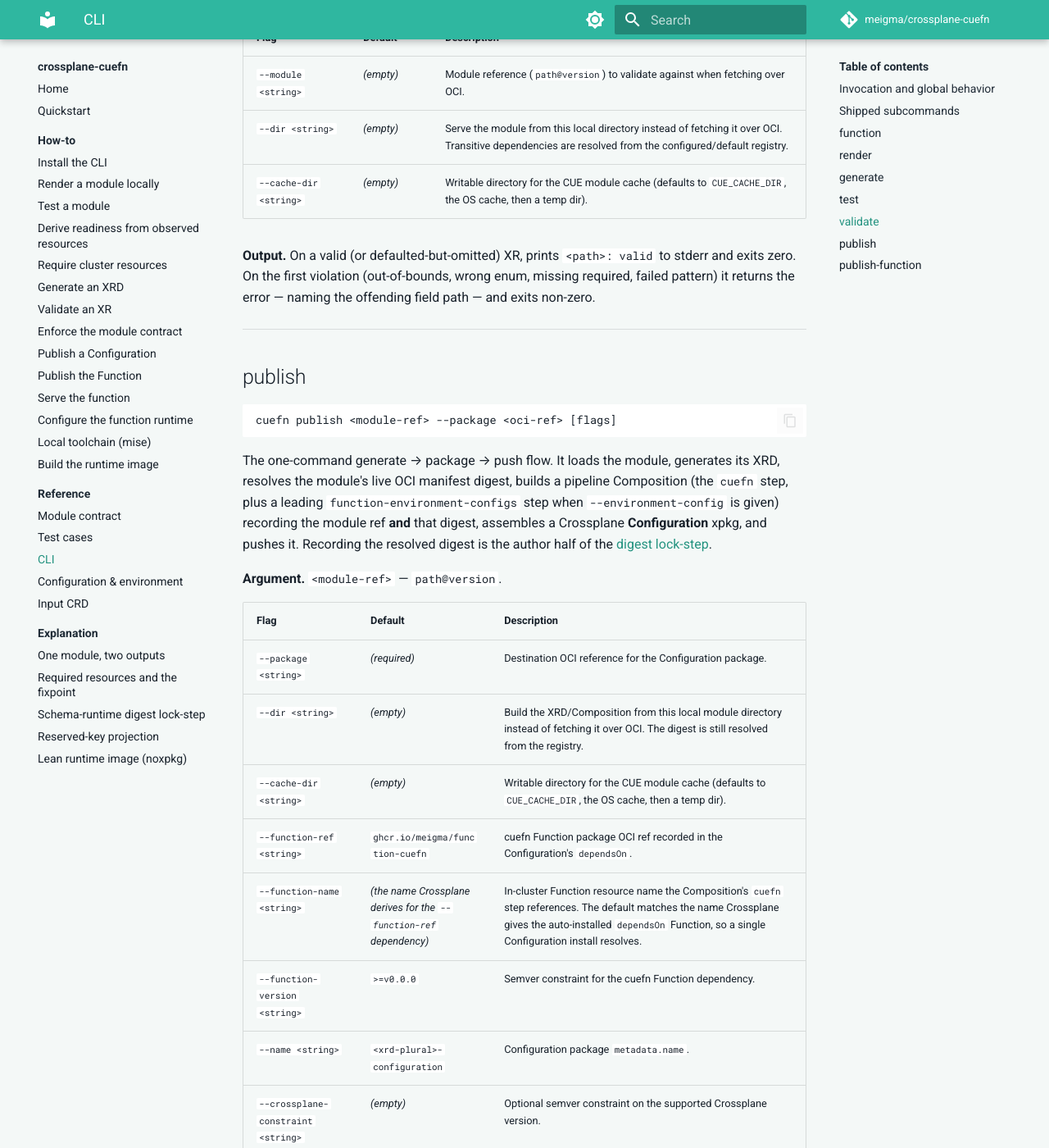
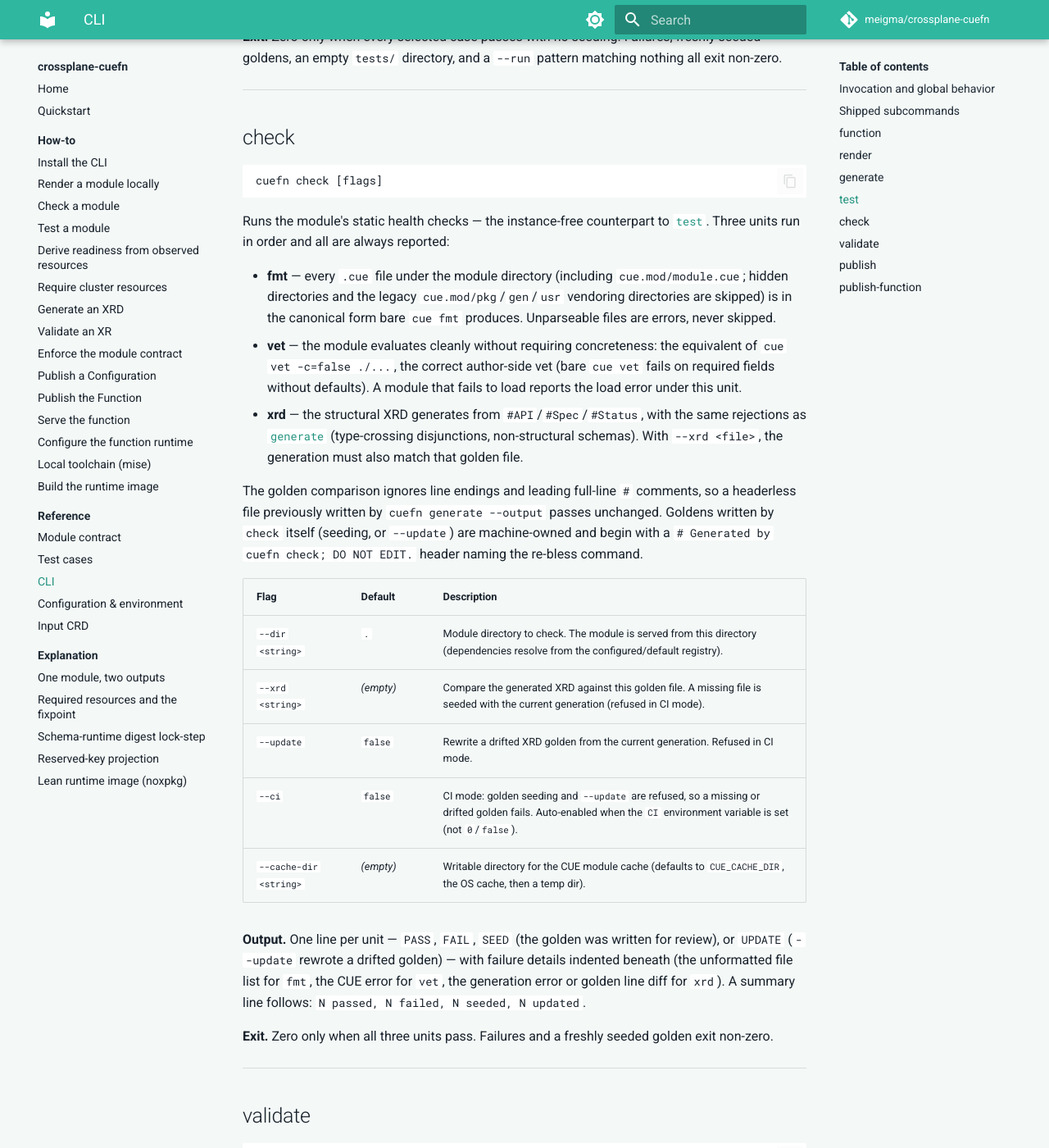
Before and after one commit to meigma/crossplane-cuefn, an MkDocs documentation site: the page built from docs/docs/reference/cli.md, in a window 1280 px wide and 1400 px high, scrolled down 6291 px. Shown: the whole window at 82% size. Built offline with MkDocs 1.6.1 and Material for MkDocs 9.7.7, drawn with Linux system fonts in a browser that asks for light colours; comment, search, counter and statistics services are not loaded; some of the changed text lies outside the part shown.

Commit message:
docs: document cuefn check (#77)

````diff
--- a/docs/docs/reference/cli.md
+++ b/docs/docs/reference/cli.md
@@ -30,12 +30,13 @@
 
 ## Shipped subcommands
 
-The default build ships exactly seven subcommands:
+The default build ships exactly eight subcommands:
 
 | Command | Purpose |
 |---------|---------|
 | [`function`](#function) | Serve the composition function over gRPC. |
 | [`render`](#render) | Render a module against an XR locally. |
+| [`check`](#check) | Run a module's static health checks (fmt, vet, xrd). |
 | [`test`](#test) | Run a module's txtar test cases. |
 | [`generate`](#generate) | Generate a structural XRD from a module. |
 | [`validate`](#validate) | Validate an XR's spec against a module's `#Spec`. |
@@ -43,8 +44,17 @@
 | [`publish-function`](#publish-function) | Build and push the Function package. |
 
 The `noxpkg` build (the binary embedded in the runtime image) omits `publish`
-and `publish-function` (all other commands, including `test`, are present in
-both builds); see [Lean runtime image](../explanation/noxpkg-split.md).
+and `publish-function` (all other commands, including `check` and `test`, are
+present in both builds); see
+[Lean runtime image](../explanation/noxpkg-split.md).
+
+Three of those verbs sound alike but answer different questions:
+
+| Command | Question it answers | Needs |
+|---------|---------------------|-------|
+| [`check`](#check) | Is the module statically healthy, and does its XRD still generate (and match its golden)? | Nothing but the module. |
+| [`test`](#test) | Does the module render the right resources for these inputs? | txtar cases carrying XR instances. |
+| [`validate`](#validate) | Will this one concrete XR be accepted by the module's schema? | One XR file. |
 
 ---
 
@@ -219,6 +229,54 @@
 
 ---
 
+## check
+
+```
+cuefn check [flags]
+```
+
+Runs the module's static health checks — the instance-free counterpart to
+[`test`](#test). Three units run in order and all are always reported:
+
+- **fmt** — every `.cue` file under the module directory (including
+  `cue.mod/module.cue`; hidden directories and the legacy
+  `cue.mod/pkg`/`gen`/`usr` vendoring directories are skipped) is in the
+  canonical form bare `cue fmt` produces. Unparseable files are errors, never
+  skipped.
+- **vet** — the module evaluates cleanly without requiring concreteness: the
+  equivalent of `cue vet -c=false ./...`, the correct author-side vet (bare
+  `cue vet` fails on required fields without defaults). A module that fails to
+  load reports the load error under this unit.
+- **xrd** — the structural XRD generates from `#API`/`#Spec`/`#Status`, with
+  the same rejections as [`generate`](#generate) (type-crossing disjunctions,
+  non-structural schemas). With `--xrd <file>`, the generation must also match
+  that golden file.
+
+The golden comparison ignores line endings and leading full-line `#` comments,
+so a headerless file previously written by `cuefn generate --output` passes
+unchanged. Goldens written by `check` itself (seeding, or `--update`) are
+machine-owned and begin with a `# Generated by cuefn check; DO NOT EDIT.`
+header naming the re-bless command.
+
+| Flag | Default | Description |
+|------|---------|-------------|
+| `--dir <string>` | `.` | Module directory to check. The module is served from this directory (dependencies resolve from the configured/default registry). |
+| `--xrd <string>` | _(empty)_ | Compare the generated XRD against this golden file. A missing file is seeded with the current generation (refused in CI mode). |
+| `--update` | `false` | Rewrite a drifted XRD golden from the current generation. Refused in CI mode. |
+| `--ci` | `false` | CI mode: golden seeding and `--update` are refused, so a missing or drifted golden fails. Auto-enabled when the `CI` environment variable is set (not `0`/`false`). |
+| `--cache-dir <string>` | _(empty)_ | Writable directory for the CUE module cache (defaults to `CUE_CACHE_DIR`, the OS cache, then a temp dir). |
+
+**Output.** One line per unit — `PASS`, `FAIL`, `SEED` (the golden was written
+for review), or `UPDATE` (`--update` rewrote a drifted golden) — with failure
+details indented beneath (the unformatted file list for `fmt`, the CUE error
+for `vet`, the generation error or golden line diff for `xrd`). A summary line
+follows: `N passed, N failed, N seeded, N updated`.
+
+**Exit.** Zero only when all three units pass. Failures and a freshly seeded
+golden exit non-zero.
+
+---
+
 ## validate
 
 ```
--- a/docs/mkdocs.yml
+++ b/docs/mkdocs.yml
@@ -41,6 +41,7 @@
   - How-to:
       - Install the CLI: how-to/install-the-cli.md
       - Render a module locally: how-to/render-locally.md
+      - Check a module: how-to/check-a-module.md
       - Test a module: how-to/test-a-module.md
       - Derive readiness from observed resources: how-to/derive-readiness-from-observed-resources.md
       - Require cluster resources: how-to/require-resources.md
````
Also changed, not shown: docs/docs/how-to/check-a-module.md (added, +97 -0 lines), docs/docs/how-to/generate-xrd.md (+2 -1 lines), docs/docs/how-to/test-a-module.md (+2 -1 lines), docs/docs/quickstart.md (+2 -0 lines), README.md.
